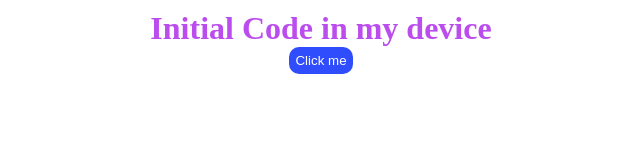
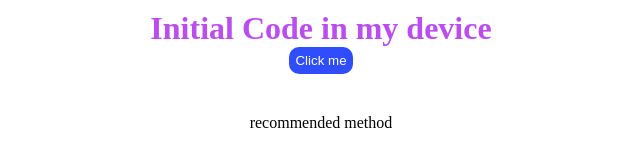
Before and after one commit to MohamedShalikM/github_training, a plain HTML site: page index.html in a window 1280 px wide. Shown: the whole page, without its empty margins (319-959 px from the left). Drawn offline with Linux system fonts and the light colour scheme.

Commit message:
branch creation

```diff
--- a/index.html
+++ b/index.html
@@ -10,6 +10,7 @@
     <div><h1>Initial Code in my device</h1>
     <button id="btn">Click me</button>
     <p id="p"></p>
+    <span>recommended method</span>
     </div>
 
     <script src="script.js"></script>
--- a/style.css
+++ b/style.css
@@ -27,3 +27,6 @@ p{
     font-family: Georgia, 'Times New Roman', Times, serif;
     color:rgb(197, 21, 21);
 }
+span{
+    padding:20px;
+}
```
